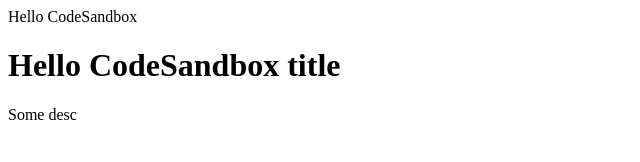
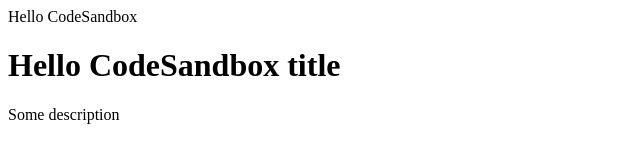
Before and after one commit to zyunx/hello-codesandbox, a website: page index.html in a window 1280 px wide. Shown: the full height of the page, 0-640 px from the left. Drawn offline with Linux system fonts and the light colour scheme.

Commit message:
workflow setup demo

```diff
--- a/index.html
+++ b/index.html
@@ -3,6 +3,6 @@
     <head>Hello CodeSandbox</head>
     <body>
         <h1>Hello CodeSandbox title</h1>
-        <p>Some desc</p>
+        <p>Some description</p>
     </body>
 </html>
```
